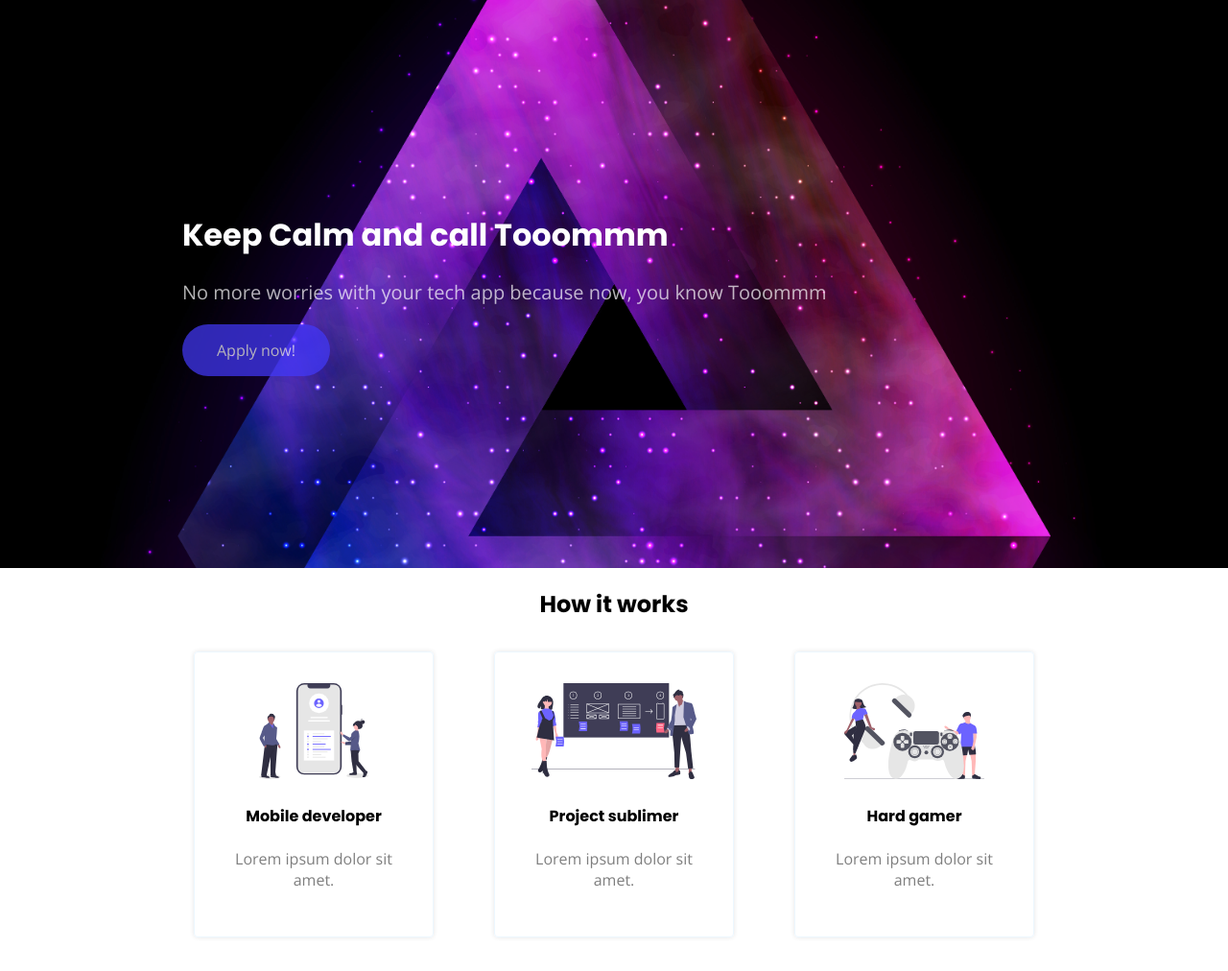
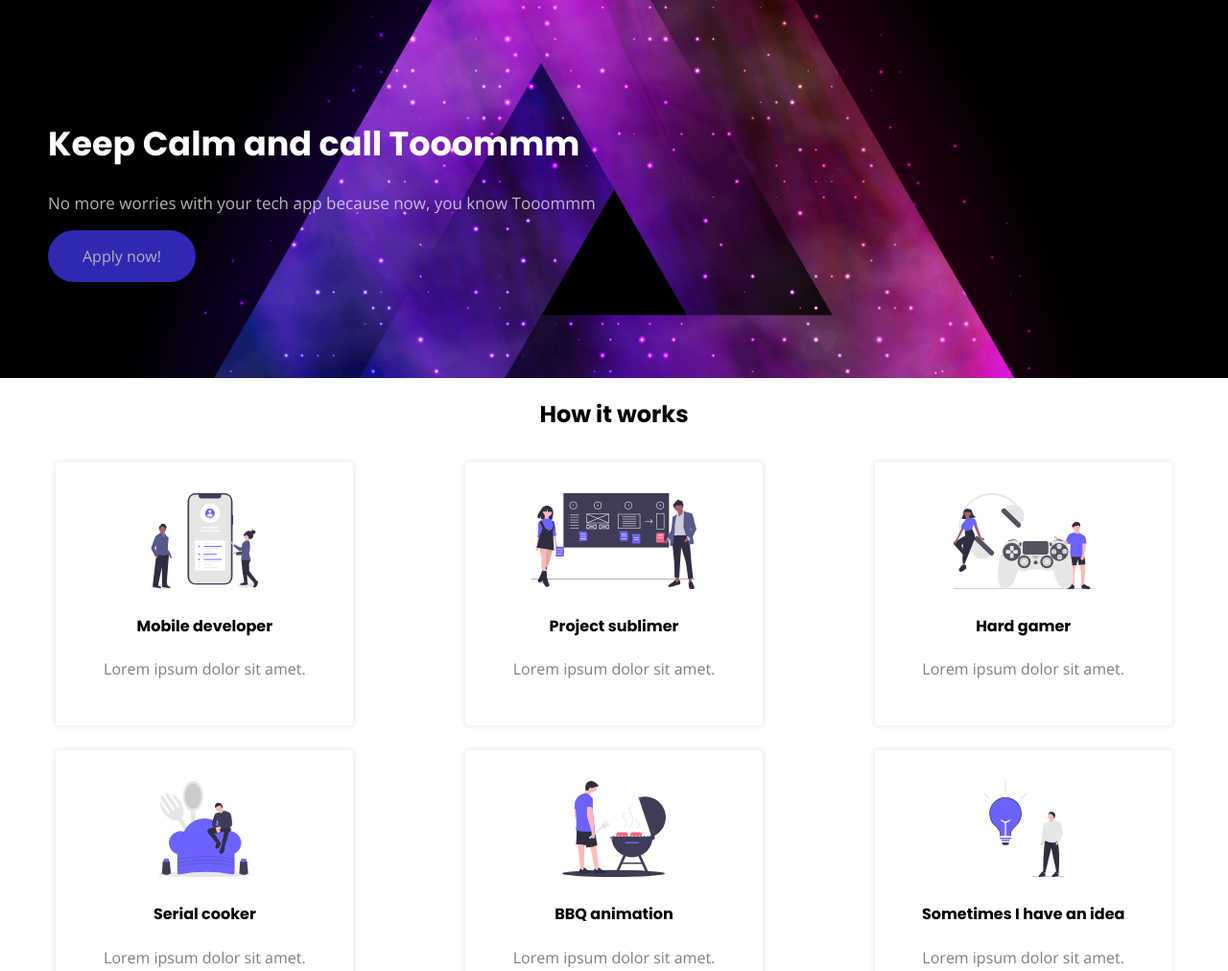
Before and after one commit to Tooommm/landing, a plain HTML site: page index.html in a window 1280 px wide. Shown: the top 1012 px of the page at 96% size. Drawn offline with nearby package versions, Linux system fonts and the light colour scheme.

Commit message:
maj responsive

```diff
--- a/css/components/banner.css
+++ b/css/components/banner.css
@@ -1,5 +1,5 @@
 .container {
-  width: 900px;
+  width: auto;
   margin: auto;
 }
 
@@ -7,7 +7,7 @@
   background-image: url(../../images/TomGalaxy.jpg);
   background-size: cover;
   background-position: center;
-  padding: 200px 0;
+  padding: 200px 50px;
 }
 
 
@@ -20,3 +20,31 @@
   opacity: .7;
   font-size: 20px;
 }
+
+@media(min-width: 100px) {
+  .banner {
+    background-position: center;
+    padding: 100px 50px;
+    }
+  .banner h1 {
+  font-size: 25px;
+  }
+
+  .banner p {
+  font-size: 10px;
+  }
+}
+
+@media(min-width: 600px) {
+  .banner {
+    background-position: center;
+    padding: 100px 50px;
+    }
+  .banner h1 {
+  font-size: 35px;
+  }
+
+  .banner p {
+  font-size: 17px;
+  }
+}
--- a/css/components/card.css
+++ b/css/components/card.css
@@ -1,6 +1,6 @@
 .cards {
-  display: flex;
-  justify-content: space-between;
+  display: grid;
+  grid-template-columns: 1fr 1fr 1fr;
   margin-bottom: 30px;
 }
 
@@ -13,7 +13,7 @@
 }
 
 .card {
-  width: 200px;
+  width: 400px;
   border-radius: 3px;
   box-shadow: 0 0 5px rgb(230,230,230);
   text-align: center;
@@ -59,3 +59,25 @@
 .card:hover:before {
   -webkit-transform: scale(2.15);
           transform: scale(2.15);
+}
+
+@media(min-width: 100px){
+  .cards {
+    grid-template-columns: 1fr;
+    justify-items: center;
+  }
+}
+
+@media(min-width: 750px){
+  .cards {
+    grid-template-columns: 1fr 1fr;
+    justify-items: center;
+  }
+}
+
+@media(min-width: 1080px){
+  .cards {
+    grid-template-columns: 1fr 1fr 1fr;
+    justify-items: center;
+  }
+}
--- a/css/style.css
+++ b/css/style.css
@@ -29,4 +29,4 @@ a {
   text-align: center;
 }
 
-/* Custom design below! */
+/* Media queries */
--- a/index.html
+++ b/index.html
@@ -12,7 +12,9 @@
   <!-- code a Hero / Banner section -->
   <div class="banner">
     <div class="container">
-      <h1>Keep Calm and call Tooommm</h1>
+      <div class="title">
+        <h1>Keep Calm and call Tooommm</h1>
+      </div>
       <p>No more worries with your tech app because now, you know Tooommm</p>
       <a class="btn-green" href="#">Apply now!</a>
     </div>
@@ -40,12 +42,6 @@
         <h4>Hard gamer</h4>
         <p>Lorem ipsum dolor sit amet.</p>
       </div>
-    </div>
-  </div>
-
-    <div class="container">
-    <h2 class="text-center">How it works</h2>
-    <div class="cards">
 
       <div class="card">
         <img src="images/cooking.svg" alt="">
@@ -61,7 +57,7 @@
 
       <div class="card">
         <img src="images/lightbulb.svg" alt="">
-        <h4>Sometimes I have idea</h4>
+        <h4>Sometimes I have an idea</h4>
         <p>Lorem ipsum dolor sit amet.</p>
       </div>
     </div>
```
